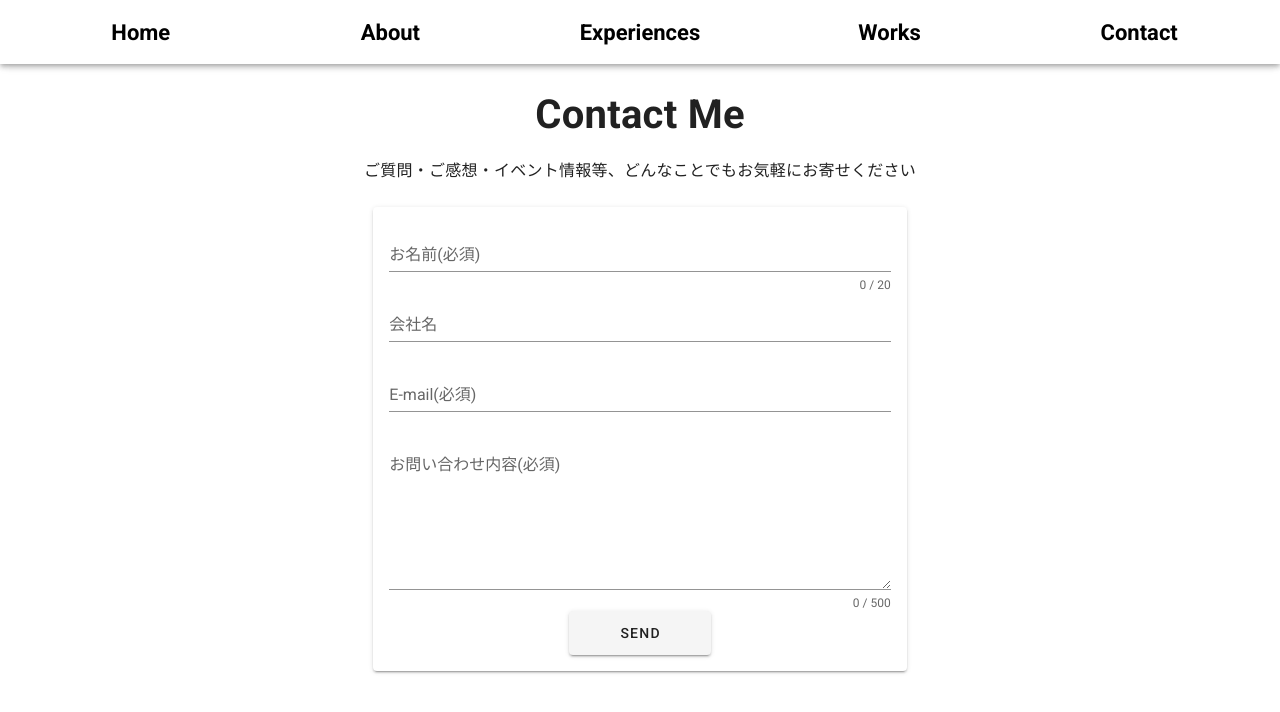
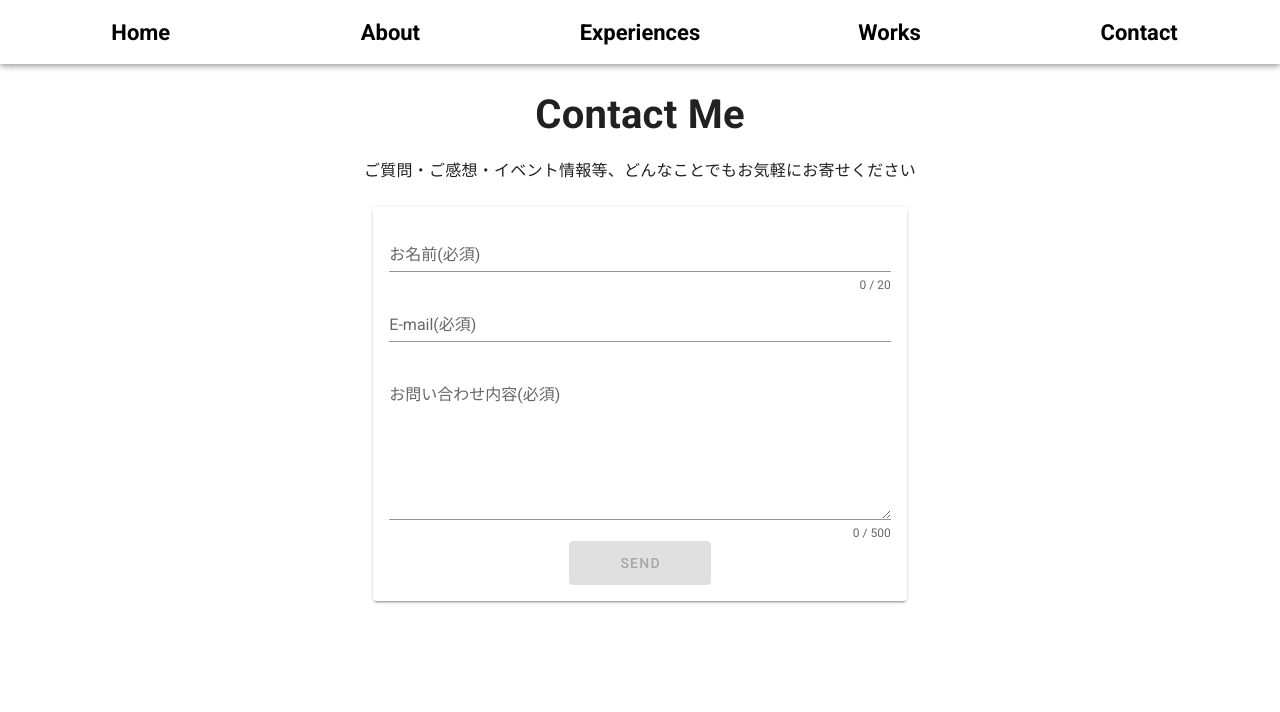
Before and after one commit to kobachi53/portfolio, a Vue app: page /contact in a window 1280 px wide. Shown: the top 712 px of the page. Built offline with nearby package versions, Linux system fonts and the light colour scheme; what vuefire would draw is missing.

Commit message:
【連携】 ・firebaseとの連携 ・メール送信機能の実装

```diff
--- a/src/components/About.vue
+++ b/src/components/About.vue
@@ -28,22 +28,23 @@
           <div class="skills_child">
             <h2 class="front">Front-end</h2>
             <div class="skillbox">
-              ・Sample
-              <br />・Sample <br />・Sample
+              ・HTML&emsp;&emsp;・TypeScript
+              <br />・CSS <br />・Angular
             </div>
           </div>
           <div>
             <h2 class="front">Back-end</h2>
             <div class="skillbox">
-              ・Sample
-              <br />・Sample
+              ・Ruby
+              <br />
+              <br />
             </div>
           </div>
           <div>
             <h2 class="front">Other</h2>
             <div class="skillbox">
-              ・Sample
-              <br />・Sample
+              ・VMware
+              <br />・Git <br />・SQL
             </div>
           </div>
         </div>
--- a/src/components/Contact.vue
+++ b/src/components/Contact.vue
@@ -11,42 +11,79 @@
       <v-flex text-center xs5 mt-5>
         <v-card>
           <v-card-text class="text--primary">
-            <v-form class="text--primary" v-model="valid">
-              <v-text-field v-model="name" :rules="nameRules" :counter="20" label="お名前(必須)" required></v-text-field>
-              <v-text-field label="会社名"></v-text-field>
-              <v-text-field v-model="email" :rules="emailRules" label="E-mail(必須)" required></v-text-field>
-              <v-textarea v-model="content" :rules="contentRules" :counter="500" rows="5" label="お問い合わせ内容(必須)" required> </v-textarea>
-              <v-btn large>&emsp;&emsp;Send&emsp;&emsp;</v-btn>
+            <v-form class="text--primary" ref="form" v-model="contactFormValidation.valid">
+              <v-text-field v-model="contactForm.name" :rules="contactFormValidation.nameRules" :counter="20" label="お名前(必須)" required></v-text-field>
+              <v-text-field v-model="contactForm.email" :rules="contactFormValidation.emailRules" label="E-mail(必須)" required></v-text-field>
+              <v-textarea v-model="contactForm.contents" :rules="contactFormValidation.contentRules" :counter="500" rows="5" label="お問い合わせ内容(必須)" required> </v-textarea>
+              <v-btn :loading="contactForm.loading" :disabled="!contactFormValidation.valid" @click="sendMail()" large>&emsp;&emsp;Send&emsp;&emsp;</v-btn>
             </v-form>
           </v-card-text>
         </v-card>
       </v-flex>
     </v-layout>
+    <v-snackbar v-model="snackBar.show" :color="snackBar.color" bottom :timeout="6000" class="font-weight-bold">
+      {{ snackBar.message }}
+    </v-snackbar>
   </div>
 </template>
 
 <script>
 import Navber from "../components/Navber";
+import { functions } from "@/plugins/firebase";
+
 export default {
   name: "Contact",
   components: {
     Navber
   },
   data: () => ({
-    valid: false,
+    contactForm: {
+      name: "",
+      contents: "",
+      email: "",
+      loading: false
+    },
+    contactFormValidation: {
+      valid: false,
+      nameRules: [(v) => !!v || "お名前は必須です"],
+      emailRules: [(v) => !!v || "E-mailは必須です", (v) => /^\w+([.-]?\w+)*@\w+([.-]?\w+)*(\.\w{2,3})+$/.test(v) || "E-mail の形式が間違っています"],
+      contentRules: [(v) => !!v || "問い合わせ内容は必須です", (v) => v.length <= 500 || "問い合わせ内容は500文字以内にしてください"]
+    },
+    snackBar: {
+      show: false,
+      color: "",
+      message: ""
+    }
+  }),
+  methods: {
+    sendMail: function() {
+      if (this.$refs.form.validate()) {
+        this.contactForm.loading = true;
+        const mailer = functions.httpsCallable("sendMail");
 
-    // 名前の入力チェック
-    name: "",
-    nameRules: [(v) => !!v || "お名前は必須です", (v) => v.length <= 20 || "お名前は20文字以内にしてください"],
-
-    // メールアドレスの入力チェック
-    email: "",
-    emailRules: [(v) => !!v || "E-mailは必須です", (v) => /^\w+([.-]?\w+)*@\w+([.-]?\w+)*(\.\w{2,3})+$/.test(v) || "E-mail の形式が間違っています"],
-
-    // 問い合わせ内容の入力チェック
-    content: "",
-    contentRules: [(v) => !!v || "問い合わせ内容は必須です", (v) => v.length <= 500 || "問い合わせ内容は20文字以内にしてください"]
-  })
+        mailer(this.contactForm)
+          .then(() => {
+            this.formReset();
+            this.showSnackBar("success", "お問い合わせありがとうございます。送信完了しました");
+          })
+          .catch((err) => {
+            this.showSnackBar("error", "送信に失敗しました。時間をおいて再度お試しください");
+            console.log(err);
+          })
+          .finally(() => {
+            this.contactForm.loading = false;
+          });
+      }
+    },
+    showSnackBar: function(color, message) {
+      this.snackBar.message = message;
+      this.snackBar.color = color;
+      this.snackBar.show = true;
+    },
+    formReset: function() {
+      this.$refs.form.reset();
+    }
+  }
 };
 </script>
 
--- a/src/components/Experiences.vue
+++ b/src/components/Experiences.vue
@@ -9,9 +9,11 @@
             <span>{{ experience.term }}</span>
             <span class="elevation-2">
               <v-card-title style="justify-content: center;">
-                {{ experience.pjName + " " + experience.position }}
+                {{ experience.pjName }}
               </v-card-title>
               <v-card-text>
+                ・担当フェーズ：{{ experience.phase }} <br />
+                ・使用技術：{{ experience.usedSkill }} <br /><br />
                 {{ experience.description }}
               </v-card-text>
             </span>
@@ -58,7 +60,7 @@ export default {
   },
   firestore() {
     return {
-      experiences: db.collection("experiences").orderBy("startDay", "asc")
+      experiences: db.collection("experiences").orderBy("startDay", "desc")
     };
   }
 };
--- a/src/plugins/firebase.js
+++ b/src/plugins/firebase.js
@@ -1,6 +1,7 @@
 import Vue from "vue";
 import firebase from "firebase/app";
 import "firebase/firestore";
+import "firebase/functions";
 import { firestorePlugin } from "vuefire";
 
 Vue.use(firestorePlugin);
@@ -17,3 +18,4 @@ const firebaseApp = firebase.initializeApp({
 });
 
 export const db = firebaseApp.firestore();
+export const functions = firebase.functions();
```
Also changed, not shown: firebase.json, 1 other file (tests, documents, lock files or other folders).
